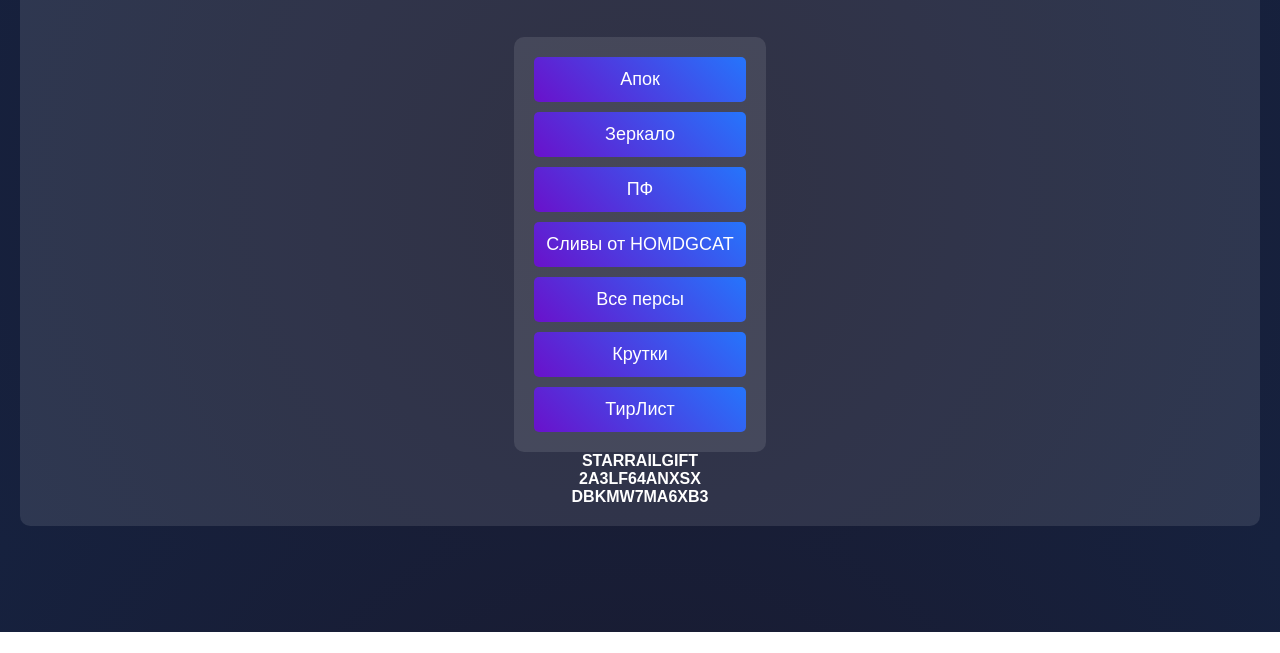
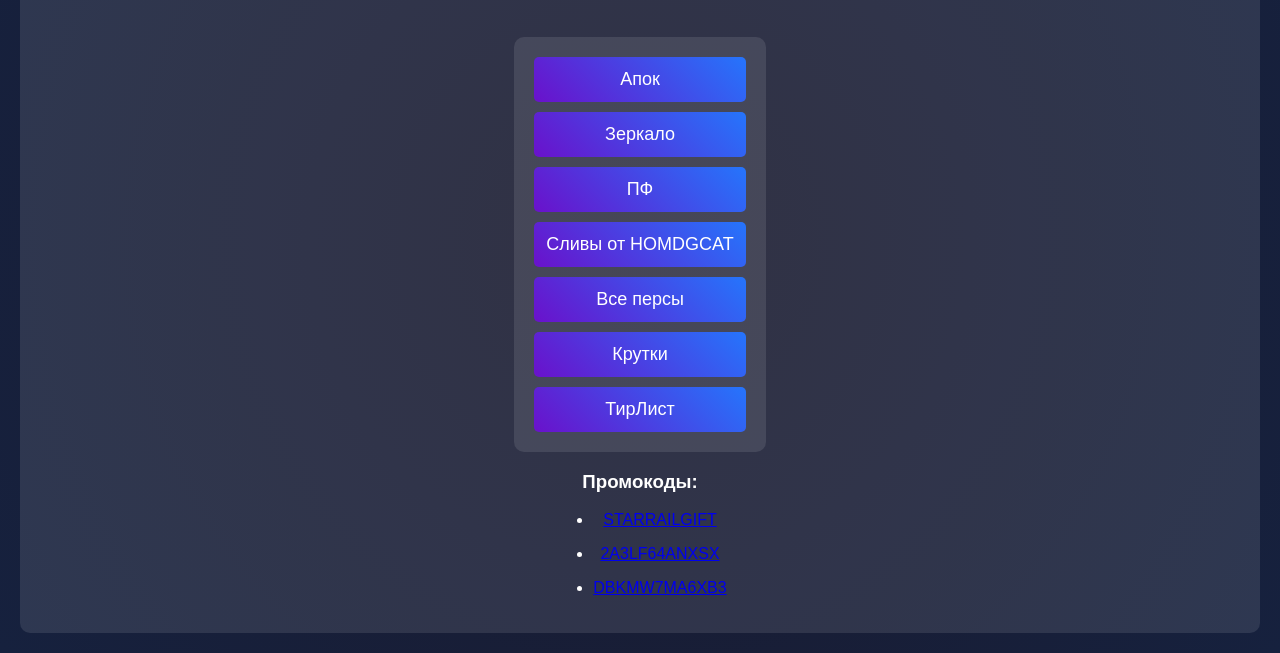
Before and after one commit to Ammite/hsr_websites, a plain HTML site: page index.html in a window 1280 px wide. Shown: the part 168-821 px from the top of the page. Before the commit the page ends 800 px from the top, so only its background shows below. Drawn offline with Linux system fonts and the light colour scheme.

Commit message:
added links to codes

```diff
--- a/index.html
+++ b/index.html
@@ -93,7 +93,9 @@
             <a class="link-btn" href="https://www.prydwen.gg/star-rail/tier-list" target="_blank">ТирЛист</a>
         </div>
 
-        <div id="promocodes-container"></div>
+        <div id="promocodes-container">
+            <h3>Промокоды:</h3>
+        </div>
 
     </div>
 
@@ -124,8 +126,8 @@
             console.log(data);
             console.log(typeof(data));
             data.forEach(item => {
-              const codeElement = document.createElement('div');
-              codeElement.innerHTML = `<strong>${item}</strong>`;
+              const codeElement = document.createElement('ul');
+              codeElement.innerHTML = `<li><a href="https://hsr.hoyoverse.com/gift?code=${item}" target="_blank">${item}</a></li>`;
               container.appendChild(codeElement);
             });
           })
```
